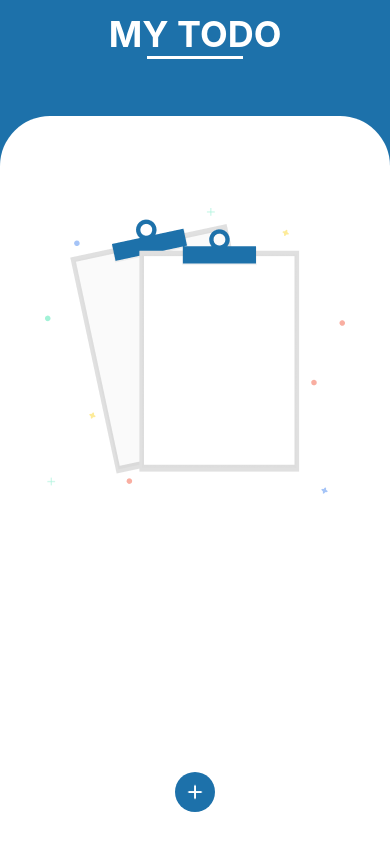
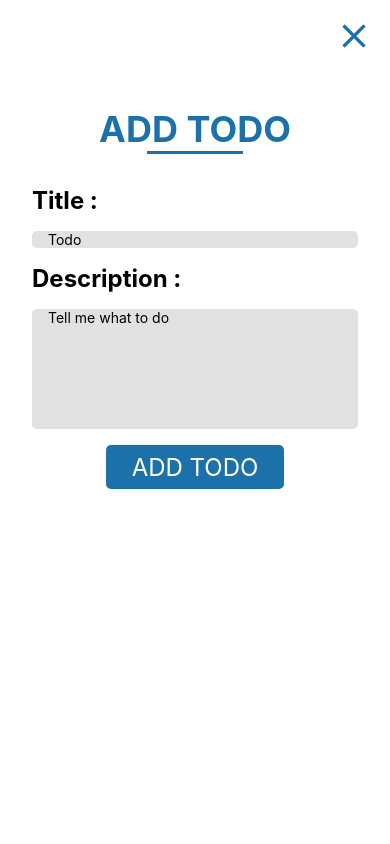
Before and after one commit to muhammad-rizqi/mytodo, a React Native app: screen / in a window 390 px wide. Built offline with nearby package versions, Linux system fonts and the light colour scheme.

Commit message:
fixing small bugs

```diff
--- a/App.js
+++ b/App.js
@@ -4,11 +4,18 @@ import AddTodoModal from './src/components/AddTodoModal';
 import MainScreen from './src/screen/MainScreen';
 
 export default class App extends Component {
+  constructor(props) {
+    super(props);
+    this.state = {
+      modalVisible: true,
+    };
+  }
+
   render() {
     return (
       <>
         <MainScreen />
-        <AddTodoModal />
+        <AddTodoModal visible={this.state.modalVisible} />
       </>
     );
   }
--- a/src/components/AddTodoModal.js
+++ b/src/components/AddTodoModal.js
@@ -14,21 +14,19 @@ export default class AddTodoModal extends Component {
   constructor(props) {
     super(props);
     this.state = {
-      modalVisible: false,
+      modalVisible: this.props.visible,
     };
   }
   render() {
     return (
       <Modal animationType="slide" visible={this.state.modalVisible}>
         <View>
-          <TouchableOpacity
-            style={styles.closeButton}
-            onPress={() => {
-              this.setState({modalVisible: false});
-            }}>
-            <Image source={require('../assets/close_24px_outlined.png')} />
-          </TouchableOpacity>
           <KeyboardAvoidingView behavior="position">
+            <TouchableOpacity
+              style={styles.closeButton}
+              onPress={() => this.setState({modalVisible: false})}>
+              <Image source={require('../assets/close_24px_outlined.png')} />
+            </TouchableOpacity>
             <View style={styles.heading}>
               <Text style={styles.headingText}>ADD TODO</Text>
               <View style={styles.headingLine} />
@@ -45,7 +43,9 @@ export default class AddTodoModal extends Component {
                   placeholder="Tell me what to do"
                   multiline={true}
                 />
-                <TouchableOpacity style={styles.button}>
+                <TouchableOpacity
+                  style={styles.button}
+                  onPress={() => this.setState({modalVisible: false})}>
                   <Text style={styles.buttonText}>ADD TODO</Text>
                 </TouchableOpacity>
               </View>
```
